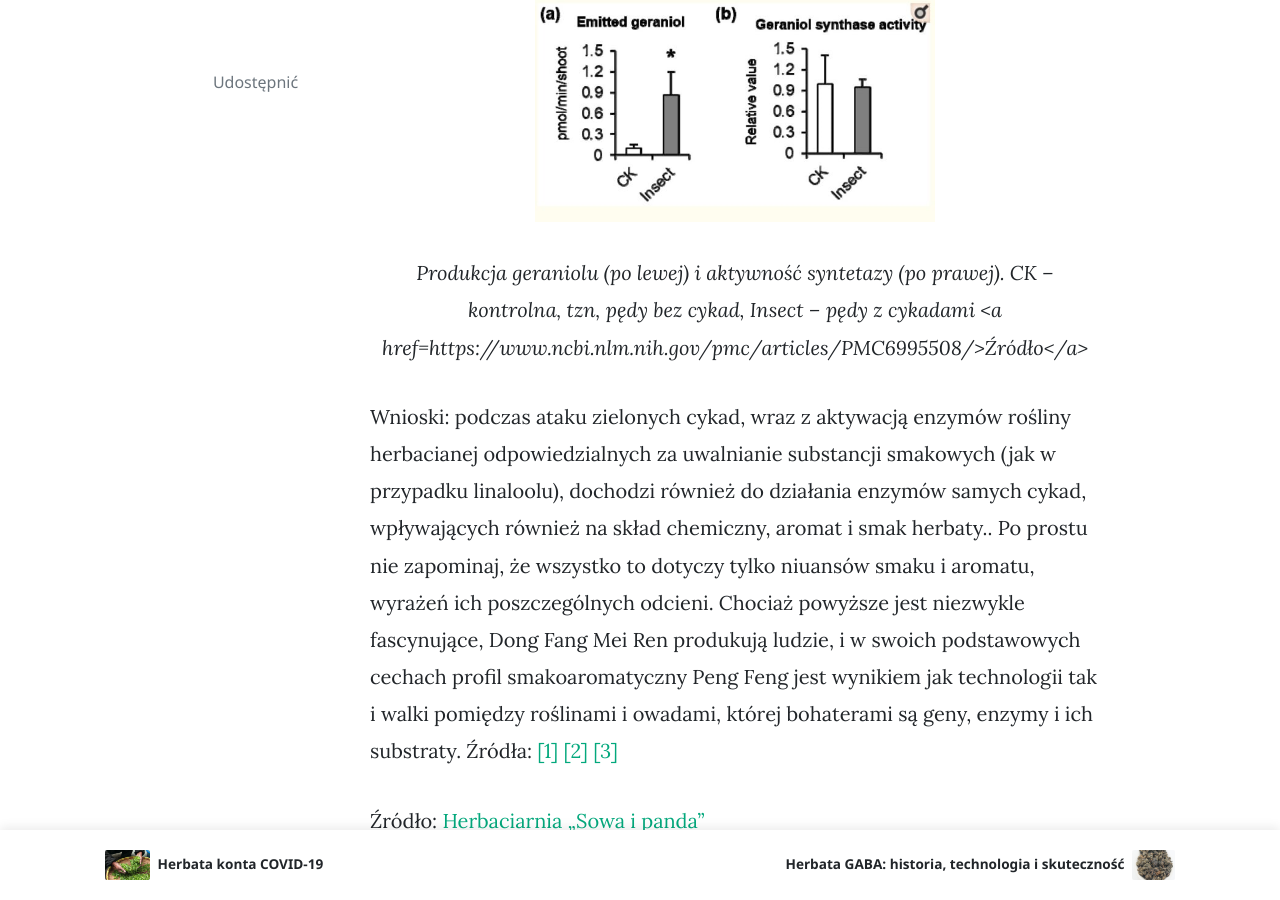
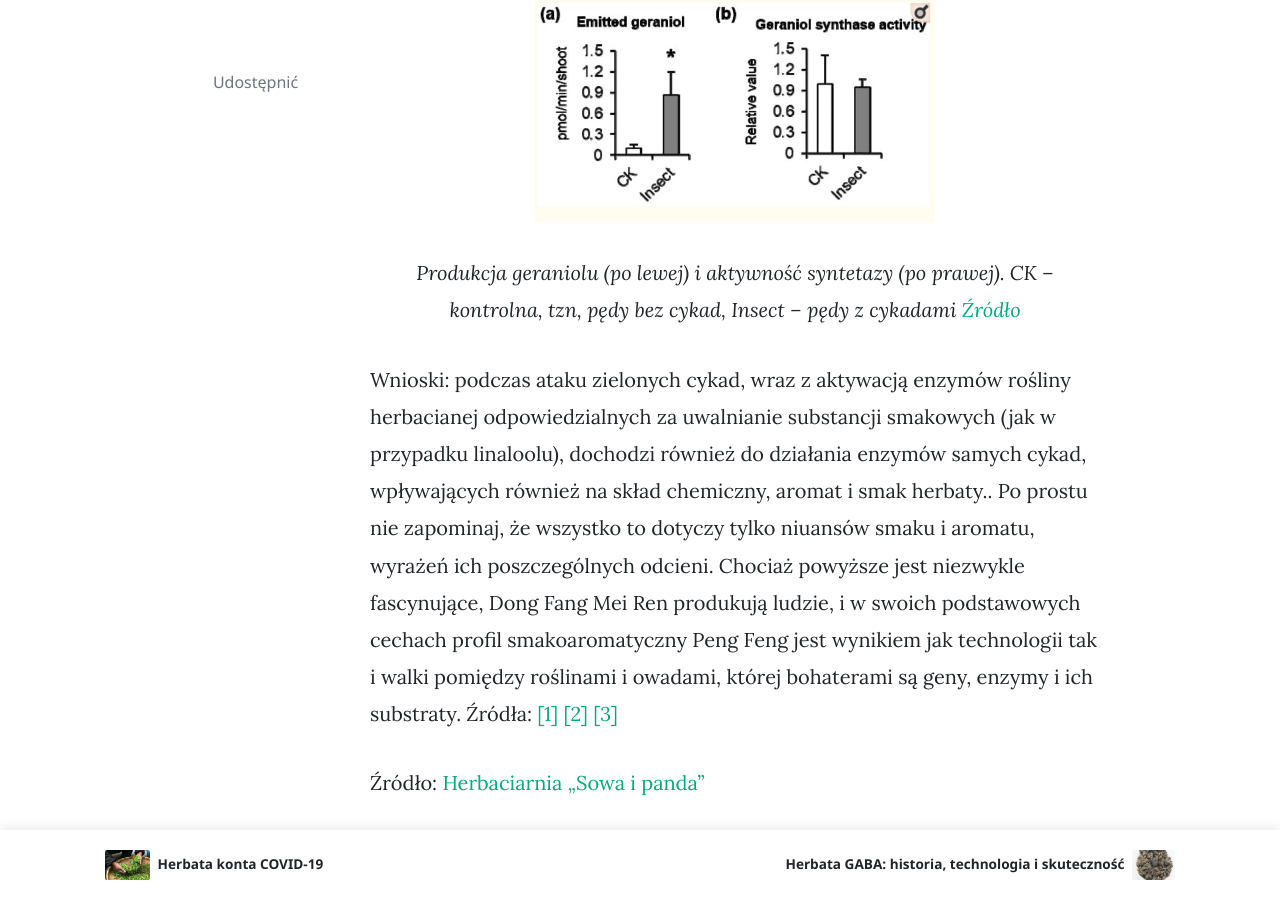
Before and after one commit to asiomchen/asiomchen.github.io, a Jekyll site: the page built from _posts/2021-01-07-o-cykadach-herbacianych.md, in a window 1280 px wide and 900 px high, scrolled down 6038 px. Built offline with Jekyll 4.4.1, drawn with Linux system fonts in a browser that asks for light colours; nearby versions of some CDN libraries; comment, search, counter and statistics services are not loaded.

Commit message:
Update 2021-01-07-o-cykadach-herbacianych.md

```diff
--- a/_posts/2021-01-07-o-cykadach-herbacianych.md
+++ b/_posts/2021-01-07-o-cykadach-herbacianych.md
@@ -41,7 +41,7 @@ Również okazało się, że geraniol skutecznie hamuje wzrost Acinetobacter joh
 <p align="center">
   <img alt="owad-3" src="/assets/owad/owad-3.jpg" width="400">
   <br>
-    <em><i>Produkcja geraniolu (po lewej) i aktywność syntetazy (po prawej). CK – kontrolna, tzn, pędy bez cykad, Insect – pędy z cykadami <a href=https://www.ncbi.nlm.nih.gov/pmc/articles/PMC6995508/>Źródło</a></i></em>
+    <em><i>Produkcja geraniolu (po lewej) i aktywność syntetazy (po prawej). CK – kontrolna, tzn, pędy bez cykad, Insect – pędy z cykadami <a href='https://www.ncbi.nlm.nih.gov/pmc/articles/PMC6995508/'>Źródło</a></i></em>
 </p>
 Wnioski: podczas ataku zielonych cykad, wraz z aktywacją enzymów rośliny herbacianej odpowiedzialnych za uwalnianie substancji smakowych (jak w przypadku linaloolu), dochodzi również do działania enzymów samych cykad, wpływających również na skład chemiczny, aromat i smak herbaty.. Po prostu nie zapominaj, że wszystko to dotyczy tylko niuansów smaku i aromatu, wyrażeń ich poszczególnych odcieni. Chociaż powyższe jest niezwykle fascynujące, Dong Fang Mei Ren  produkują ludzie, i w swoich podstawowych cechach profil smakoaromatyczny Peng Feng jest wynikiem jak technologii tak i walki pomiędzy roślinami i owadami, której bohaterami są geny, enzymy i ich substraty.
 Źródła:
```
